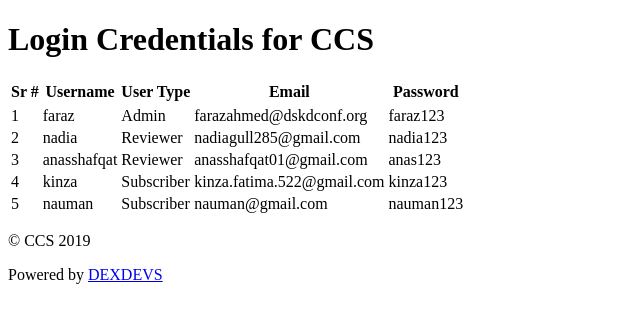
After one commit to DEXDEVS/CCS, a Yii app: the page made by frontend/views/site/documentation.php in a window 1280 px wide. The commit adds this page. Shown: the top 323 px of the page, without its empty margins (0-640 px from the left). Run offline with PHP 8.4 and a stand-in for Yii, Linux system fonts and the light colour scheme; the template is opened without the code that fills it, so the values that code supplies are empty; some libraries are stand-ins or nearby versions.

Commit message:
create documentation page

```diff
--- /dev/null
+++ b/frontend/views/site/documentation.php
@@ -0,0 +1,53 @@
+<h1>
+	Login Credentials for CCS
+</h1>
+<table class="table table-responsive table-hover table-striped">
+	<tr>
+		<thead>
+			<tr class="text-primary bg-info">
+				<th>Sr #</th>
+				<th>Username</th>
+				<th>User Type</th>
+				<th>Email</th>
+				<th>Password</th>
+			</tr>
+		</thead>
+		<tbody>
+			<tr>
+				<td>1</td>
+				<td>faraz</td>
+				<td>Admin</td>
+				<td>farazahmed@dskdconf.org</td>
+				<td>faraz123</td>
+			</tr>
+			<tr>
+				<td>2</td>
+				<td>nadia</td>
+				<td>Reviewer</td>
+				<td>nadiagull285@gmail.com</td>
+				<td>nadia123</td>
+			</tr>
+			<tr>
+				<td>3</td>
+				<td>anasshafqat</td>
+				<td>Reviewer</td>
+				<td>anasshafqat01@gmail.com</td>
+				<td>anas123</td>
+			</tr>
+			<tr>
+				<td>4</td>
+				<td>kinza</td>
+				<td>Subscriber</td>
+				<td>kinza.fatima.522@gmail.com</td>
+				<td>kinza123</td>
+			</tr>
+			<tr>
+				<td>5</td>
+				<td>nauman</td>
+				<td>Subscriber</td>
+				<td>nauman@gmail.com</td>
+				<td>nauman123</td>
+			</tr>
+		</tbody>
+	</tr>
+</table>
--- a/frontend/views/site/index.php
+++ b/frontend/views/site/index.php
@@ -25,7 +25,7 @@ $this->title = 'My Yii Application';
                     ex ea commodo consequat. Duis aute irure dolor in reprehenderit in voluptate velit esse cillum dolore eu
                     fugiat nulla pariatur.</p>
 
-                <p><a class="btn btn-default" href="#">CCS Documentation &raquo;</a></p>
+                <p><a class="btn btn-default" href="index.php?r=site/documentation">CCS Documentation &raquo;</a></p>
             </div>
             <div class="col-lg-4">
                 <h2>How it works?</h2>
```
Also changed, not shown: frontend/controllers/SiteController.php (+6 -1 lines), frontend/web/uploads/CCS_logo1.jpg (added).
